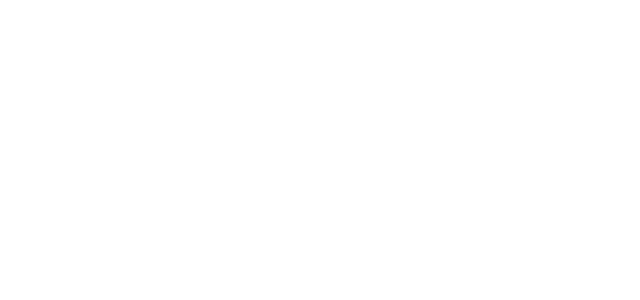
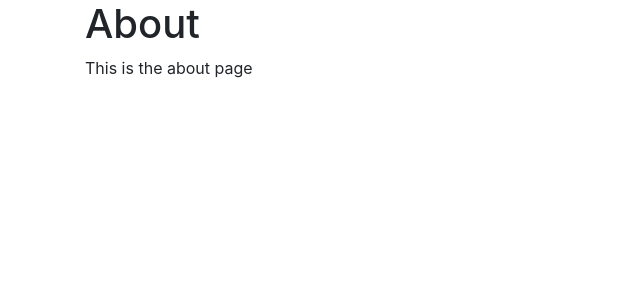
Before and after one commit to eduardomecchia/nuxt-portfolio, a Nuxt app: page /about in a window 1280 px wide. Before the commit this address had no page. Shown: the top 300 px of the page, without its empty margins (0-640 px from the left). Built offline with nearby package versions, Linux system fonts and the light colour scheme.

Commit message:
Add about page

```diff
--- /dev/null
+++ b/pages/about/index.vue
@@ -0,0 +1,11 @@
+<template>
+  <main class="about">
+    <div class="container">
+      <h1>About</h1>
+      <p>This is the about page</p>
+    </div>
+  </main>
+</template>
+
+<script>
+</script>
```
